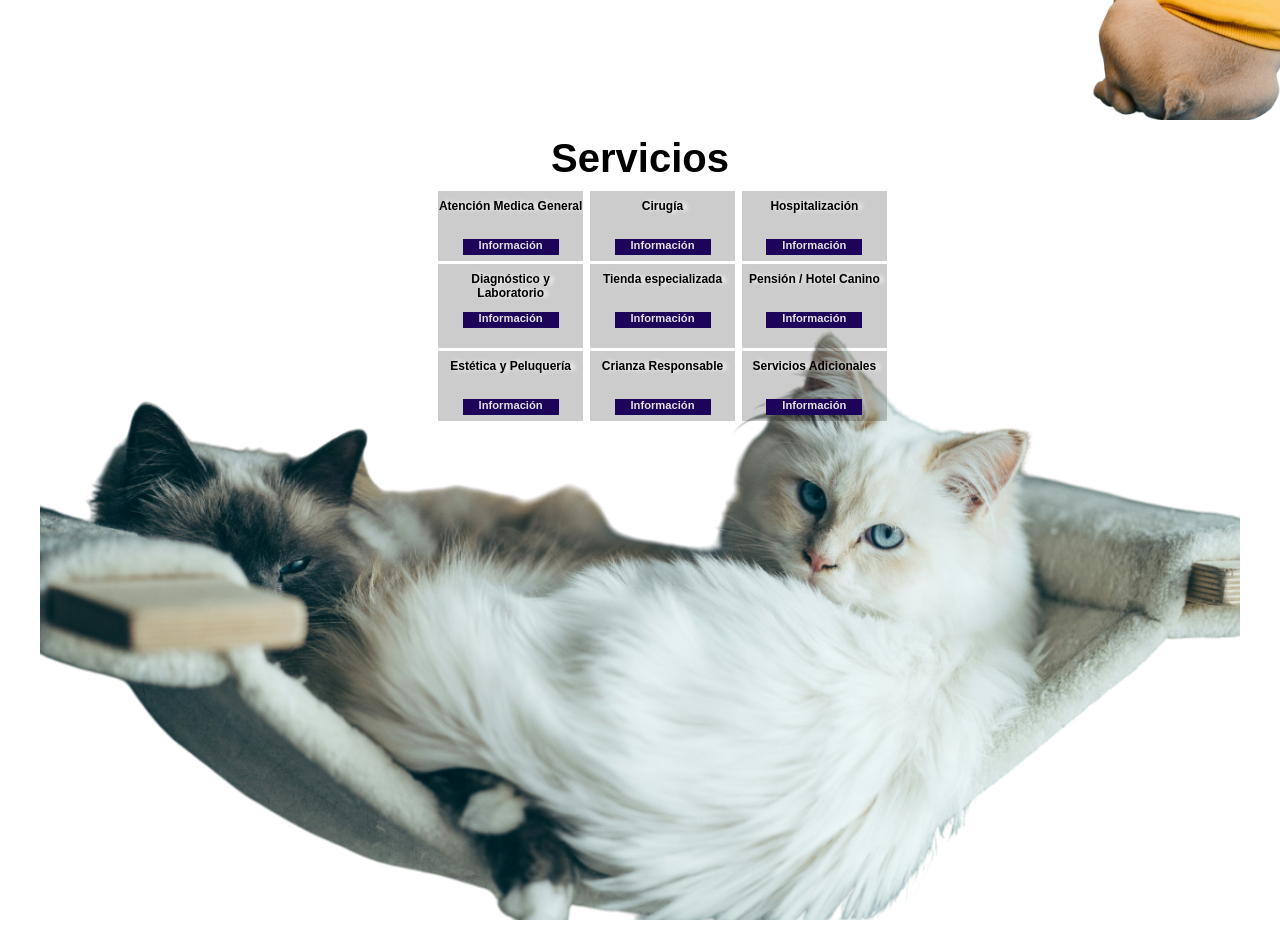
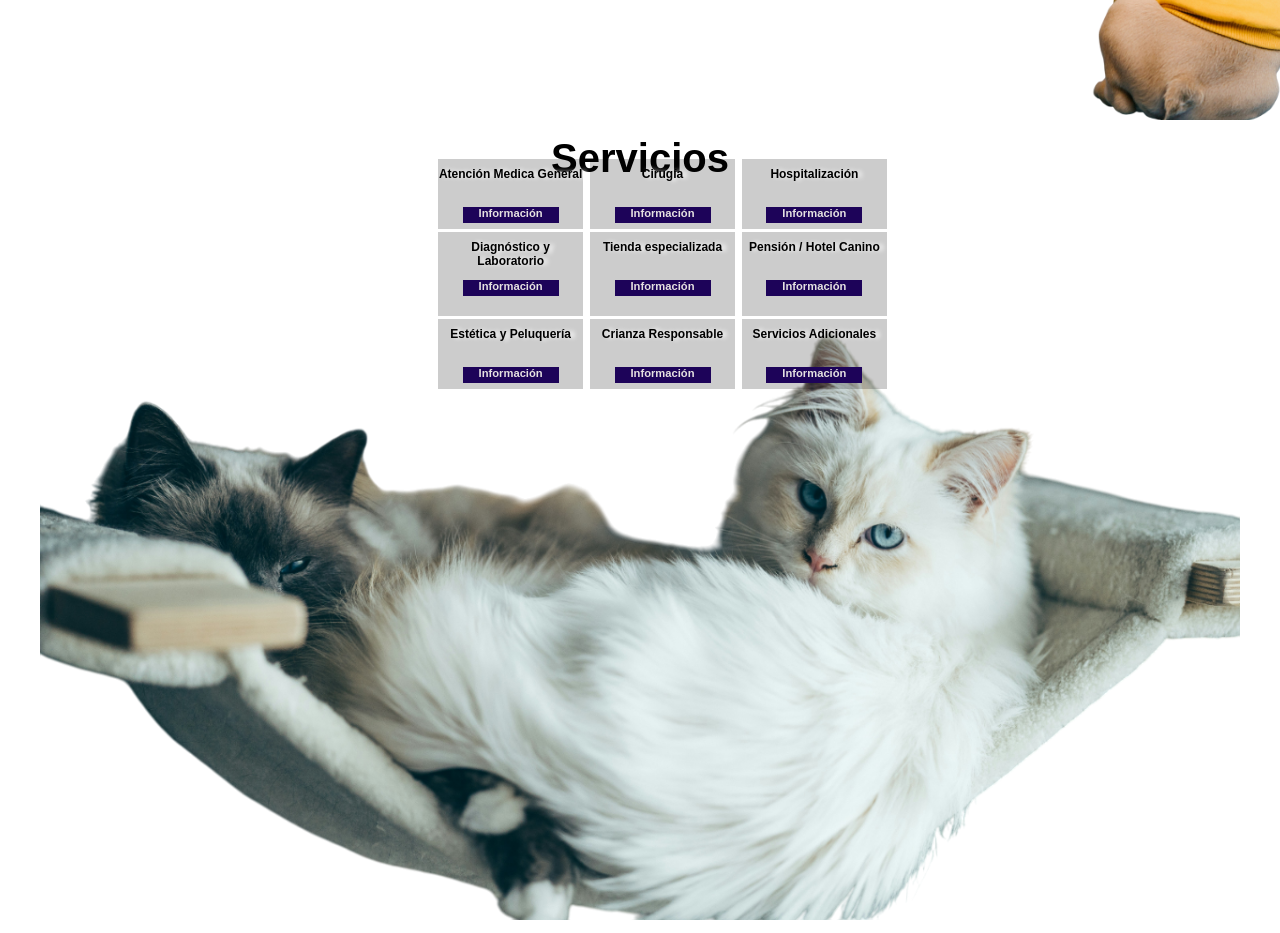
Before and after one commit to Thelaikano/petParadise, a React (Vite) app: page / in a window 1280 px wide. Shown: the part 1480-2413 px from the top of the page. Built offline with nearby package versions, Linux system fonts and the light colour scheme; a web font is replaced by a local one.

Commit message:
actualizacion

```diff
--- a/src/components/inicio/carrusel.css
+++ b/src/components/inicio/carrusel.css
@@ -531,6 +531,7 @@
   }
   .text-p1 > h2 {
     font-size: 160%;
+    margin-top: -1.8rem;
   }
   .text-p1 > h3 {
     font-size: 140%;
@@ -550,7 +551,7 @@
     text-align: left;
   }
   .text-p2 > h2 {
-    font-size: 200%;
+    font-size: 180%;
   }
   .text-p2 > h2:first-of-type {
     margin-top: -2rem;
@@ -562,7 +563,7 @@
     margin-bottom: 0rem;
   }
   .text-p2 > h3 {
-    width: 80%;
+    width: 70%;
     font-size: 180%;
     margin: 0rem 1rem 0rem 1rem;
   }
--- a/src/components/inicio/contacto.jsx
+++ b/src/components/inicio/contacto.jsx
@@ -17,7 +17,7 @@ export default function Contacto({
       <article className="info-contacto">
         <div className="direccion-sucursal">
           <h3>Dirección de la Sucursal</h3>
-          <p>
+          <p onClick={handleMapasucursal} style={{ cursor: "pointer" }}>
             Calle Mira 213-local 15, Emiliano Zapata, 72824 San Andrés Cholula,
             Puebla.
           </p>
@@ -52,7 +52,7 @@ export default function Contacto({
         </div>
         <div className="direccion-hotel">
           <h3>Dirección del Hotel</h3>
-          <p>
+          <p onClick={handleMapahotel} style={{ cursor: "pointer" }}>
             Carretera federal Puebla atlixco #10001, San Francisco Acatepec,
             72845 San Andrés Cholula, Puebla.
           </p>
--- a/src/components/inicio/servicios.css
+++ b/src/components/inicio/servicios.css
@@ -52,6 +52,7 @@
 .tarjeta-servicios > ul > h4 {
   font-size: 0.6rem;
   padding-bottom: 1rem;
+  user-select: none;
 }
 .tarjeta-servicios > ul > li {
   font-size: 0.6rem;
@@ -166,6 +167,9 @@
   }
 }
 @media (orientation: landscape) {
+  .servicios > h2 {
+    margin-bottom: 1rem;
+  }
   .info-servicios {
     grid-template-columns: repeat(3, 1fr);
     margin-top: -3%;
```
